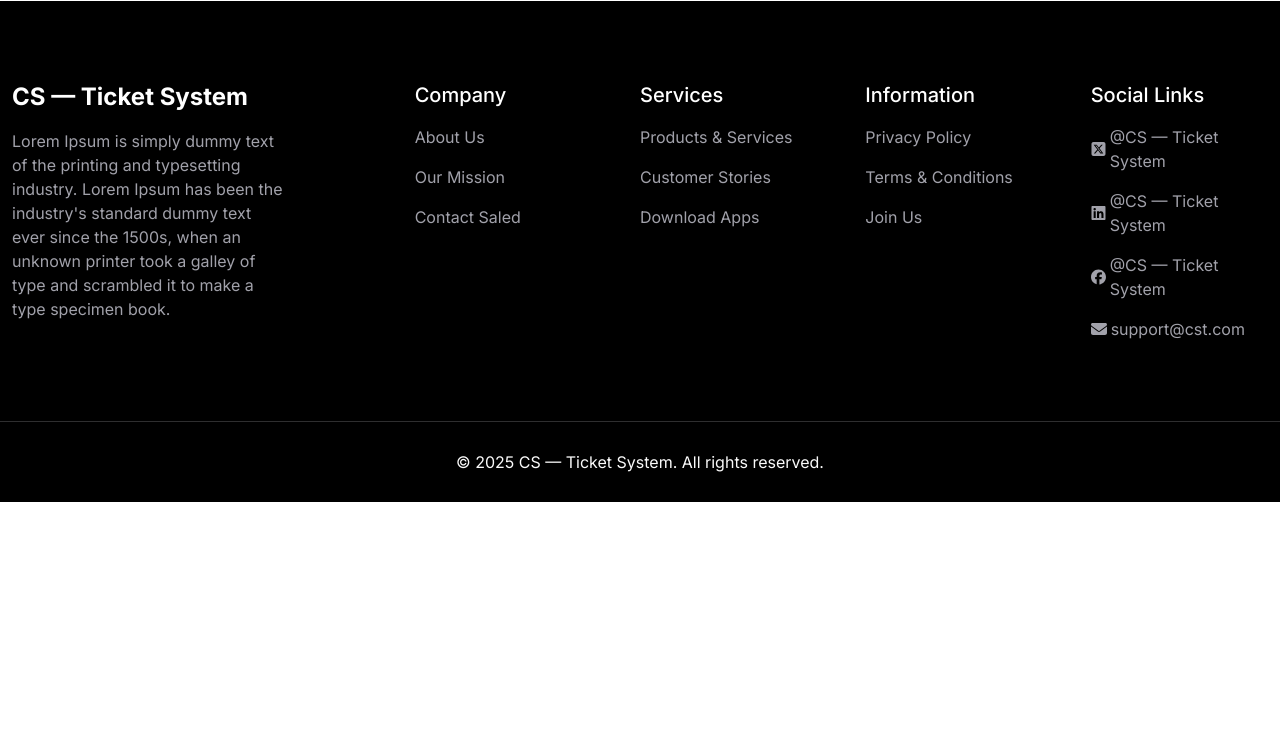
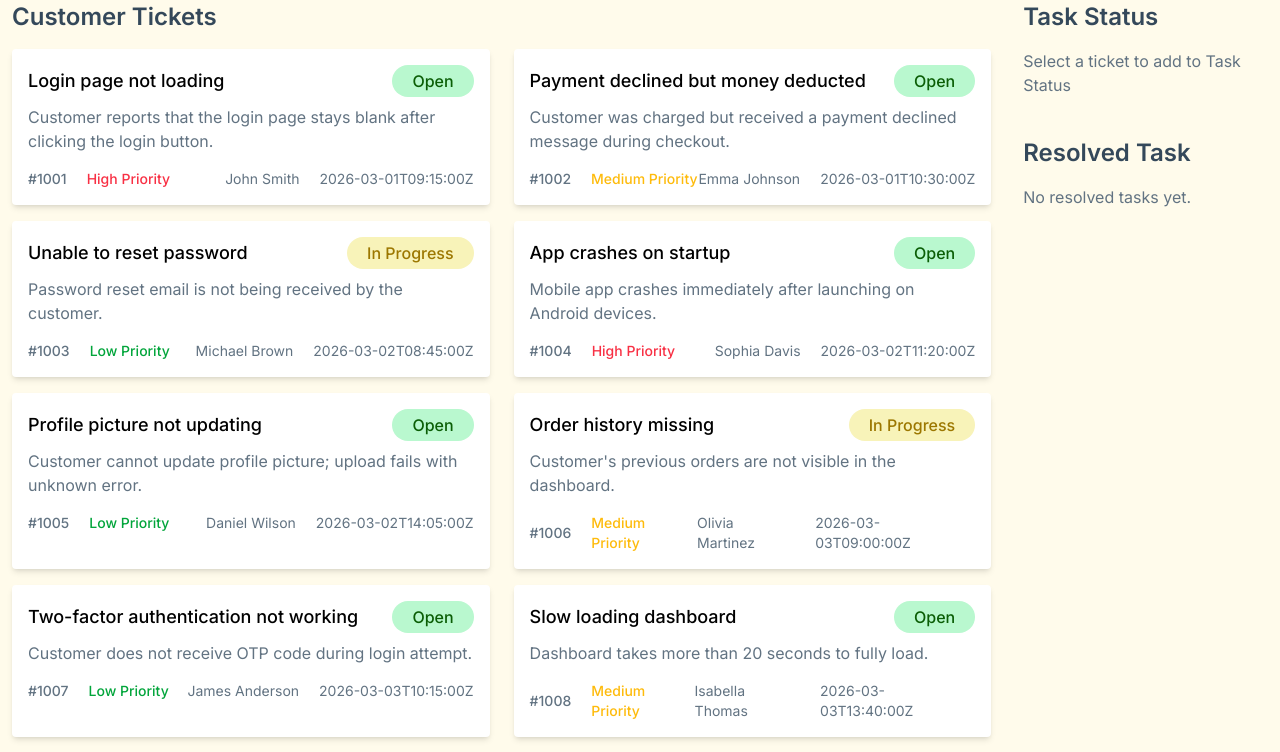
Before and after one commit to dev-rktanvir/customer-support, a React (Vite) app: page / in a window 1280 px wide. Shown: the part 500-1252 px from the top of the page. Before the commit the page ends 1002 px from the top, so only its background shows below. Built offline with nearby package versions, Linux system fonts and the light colour scheme.

Commit message:
complete customer ticket section design part

```diff
--- /dev/null
+++ b/public/support.json
@@ -0,0 +1,92 @@
+[
+    {
+        "id": 1001,
+        "title": "Login page not loading",
+        "description": "Customer reports that the login page stays blank after clicking the login button.",
+        "customer": "John Smith",
+        "priority": "High Priority",
+        "status": "Open",
+        "createdAt": "2026-03-01T09:15:00Z"
+    },
+    {
+        "id": 1002,
+        "title": "Payment declined but money deducted",
+        "description": "Customer was charged but received a payment declined message during checkout.",
+        "customer": "Emma Johnson",
+        "priority": "Medium Priority",
+        "status": "Open",
+        "createdAt": "2026-03-01T10:30:00Z"
+    },
+    {
+        "id": 1003,
+        "title": "Unable to reset password",
+        "description": "Password reset email is not being received by the customer.",
+        "customer": "Michael Brown",
+        "priority": "Low Priority",
+        "status": "In Progress",
+        "createdAt": "2026-03-02T08:45:00Z"
+    },
+    {
+        "id": 1004,
+        "title": "App crashes on startup",
+        "description": "Mobile app crashes immediately after launching on Android devices.",
+        "customer": "Sophia Davis",
+        "priority": "High Priority",
+        "status": "Open",
+        "createdAt": "2026-03-02T11:20:00Z"
+    },
+    {
+        "id": 1005,
+        "title": "Profile picture not updating",
+        "description": "Customer cannot update profile picture; upload fails with unknown error.",
+        "customer": "Daniel Wilson",
+        "priority": "Low Priority",
+        "status": "Open",
+        "createdAt": "2026-03-02T14:05:00Z"
+    },
+    {
+        "id": 1006,
+        "title": "Order history missing",
+        "description": "Customer's previous orders are not visible in the dashboard.",
+        "customer": "Olivia Martinez",
+        "priority": "Medium Priority",
+        "status": "In Progress",
+        "createdAt": "2026-03-03T09:00:00Z"
+    },
+    {
+        "id": 1007,
+        "title": "Two-factor authentication not working",
+        "description": "Customer does not receive OTP code during login attempt.",
+        "customer": "James Anderson",
+        "priority": "Low Priority",
+        "status": "Open",
+        "createdAt": "2026-03-03T10:15:00Z"
+    },
+    {
+        "id": 1008,
+        "title": "Slow loading dashboard",
+        "description": "Dashboard takes more than 20 seconds to fully load.",
+        "customer": "Isabella Thomas",
+        "priority": "Medium Priority",
+        "status": "Open",
+        "createdAt": "2026-03-03T13:40:00Z"
+    },
+    {
+        "id": 1009,
+        "title": "Error 500 on settings page",
+        "description": "Internal server error appears when accessing account settings.",
+        "customer": "William Taylor",
+        "priority": "High Priority",
+        "status": "In Progress",
+        "createdAt": "2026-03-04T07:55:00Z"
+    },
+    {
+        "id": 1010,
+        "title": "Subscription cancellation issue",
+        "description": "Customer unable to cancel subscription from billing section.",
+        "customer": "Ava Moore",
+        "priority": "Medium Priority",
+        "status": "Open",
+        "createdAt": "2026-03-04T09:25:00Z"
+    }
+]
--- a/src/App.jsx
+++ b/src/App.jsx
@@ -1,4 +1,5 @@
 import './App.css'
+import CustomerTickets from './components/CustomerTickets/CustomerTickets'
 import Footer from './components/Footer/Footer'
 import Hero from './components/Hero/Hero'
 import Navbar from './components/Navbar/Navbar'
@@ -14,8 +15,11 @@ function App() {
       </header>
 
       {/* Main */}
-      <main>
+      <main className='bg-amber-50'>
         <Hero></Hero>
+        <div>
+          <CustomerTickets></CustomerTickets>
+        </div>
       </main>
 
       {/* Footer */}
--- /dev/null
+++ b/src/components/Card/Card.jsx
@@ -0,0 +1,43 @@
+import React from 'react';
+
+const Card = ({ data }) => {
+    const { id, title, description, customer, priority, status, createdAt } = data;
+    return (
+        <div className='p-4 rounded-sm bg-white shadow-md'>
+            {/* Title & Button */}
+            <div className='flex items-center justify-between'>
+                <h3 className='font-medium text-lg text-black'>{title}</h3>
+                <button className={` px-5 py-1 rounded-full font-medium text-base
+                    ${status === "Open" && "bg-[#B9F8CF] text-[#0B5E06]"}
+                    ${status === "In Progress" && "bg-[#F8F3B9] text-[#9C7700]"}
+                    `}>{status}</button>
+            </div>
+
+            {/* text */}
+            <div>
+                <p className='text-base text-[#627382] mt-2 mb-4'>{description}</p>
+            </div>
+
+            {/* Bottom Part */}
+            <div className='flex items-center justify-between'>
+                {/* Left side */}
+                <div className='font-medium text-sm text-[#627382] flex flex-col lg:flex-row items-center gap-1 lg:gap-5'>
+                    <p>#{id}</p>
+                    <p
+                        className={`${priority === "High Priority" && "text-[#F83044]"}
+                        ${priority === "Medium Priority" && "text-[#FEBB0C]"}
+                        ${priority === "Low Priority" && "text-[#02A53B]"}
+                        `}>{priority}</p>
+                </div>
+
+                {/* Right side */}
+                <div className='text-sm text-[#627382] flex flex-col lg:flex-row items-center gap-1 lg:gap-5'>
+                    <p>{customer}</p>
+                    <p>{createdAt}</p>
+                </div>
+            </div>
+        </div>
+    );
+};
+
+export default Card;
--- /dev/null
+++ b/src/components/Cards/Cards.jsx
@@ -0,0 +1,19 @@
+import React, { use } from 'react';
+import Card from '../Card/Card';
+
+const Cards = ({ supportDatas }) => {
+    const cardsData = use(supportDatas);
+    return (
+        <div className='pb-10 lg:pb-20'>
+            <h2 className='font-semibold text-2xl text-[#34485A] mb-4'>Customer Tickets</h2>
+            {/* Cards */}
+            <div className='grid grid-cols-1 md:grid-cols-2 gap-x-4 xl:gap-x-6 gap-y-4'>
+                {
+                    cardsData.map(data => <Card data={data}></Card>)
+                }
+            </div>
+        </div>
+    );
+};
+
+export default Cards;
--- /dev/null
+++ b/src/components/CustomerTickets/CustomerTickets.jsx
@@ -0,0 +1,29 @@
+import React, { Suspense } from 'react';
+import Cards from '../Cards/Cards';
+import SideBar from '../SideBar/SideBar';
+const supportPromiss = async () => {
+    const res = await fetch('/support.json')
+    const data = res.json();
+    return data;
+}
+
+const CustomerTickets = () => {
+    const supportDatas = supportPromiss();
+    return (
+        <div className='container mx-auto px-3 flex flex-col lg:flex-row lg:gap-8'>
+            {/* Left side */}
+            <div className='flex-4'>
+                <Suspense fallback="loading.........">
+                    <Cards supportDatas={supportDatas}></Cards>
+                </Suspense>
+            </div>
+
+            {/* Right side */}
+            <div className='flex-1'>
+                <SideBar></SideBar>
+            </div>
+        </div>
+    );
+};
+
+export default CustomerTickets;
--- /dev/null
+++ b/src/components/SideBar/SideBar.jsx
@@ -0,0 +1,19 @@
+import React from 'react';
+import TaskStatus from '../TaskStatus/TaskStatus';
+
+const SideBar = () => {
+    return (
+        <div className='flex flex-col gap-10 pb-5'>
+            <TaskStatus
+                title="Task Status"
+                text="Select a ticket to add to Task Status"
+            ></TaskStatus>
+            <TaskStatus
+                title="Resolved Task"
+                text="No resolved tasks yet."
+            ></TaskStatus>
+        </div>
+    );
+};
+
+export default SideBar;
--- /dev/null
+++ b/src/components/TaskStatus/TaskStatus.jsx
@@ -0,0 +1,12 @@
+import React from 'react';
+
+const TaskStatus = ({title, text}) => {
+    return (
+        <div>
+            <h2 className='font-semibold text-2xl text-[#34485A] mb-4'>{title}</h2>
+            <p className='text-base text-[#627382]'>{text}</p>
+        </div>
+    );
+};
+
+export default TaskStatus;
```
